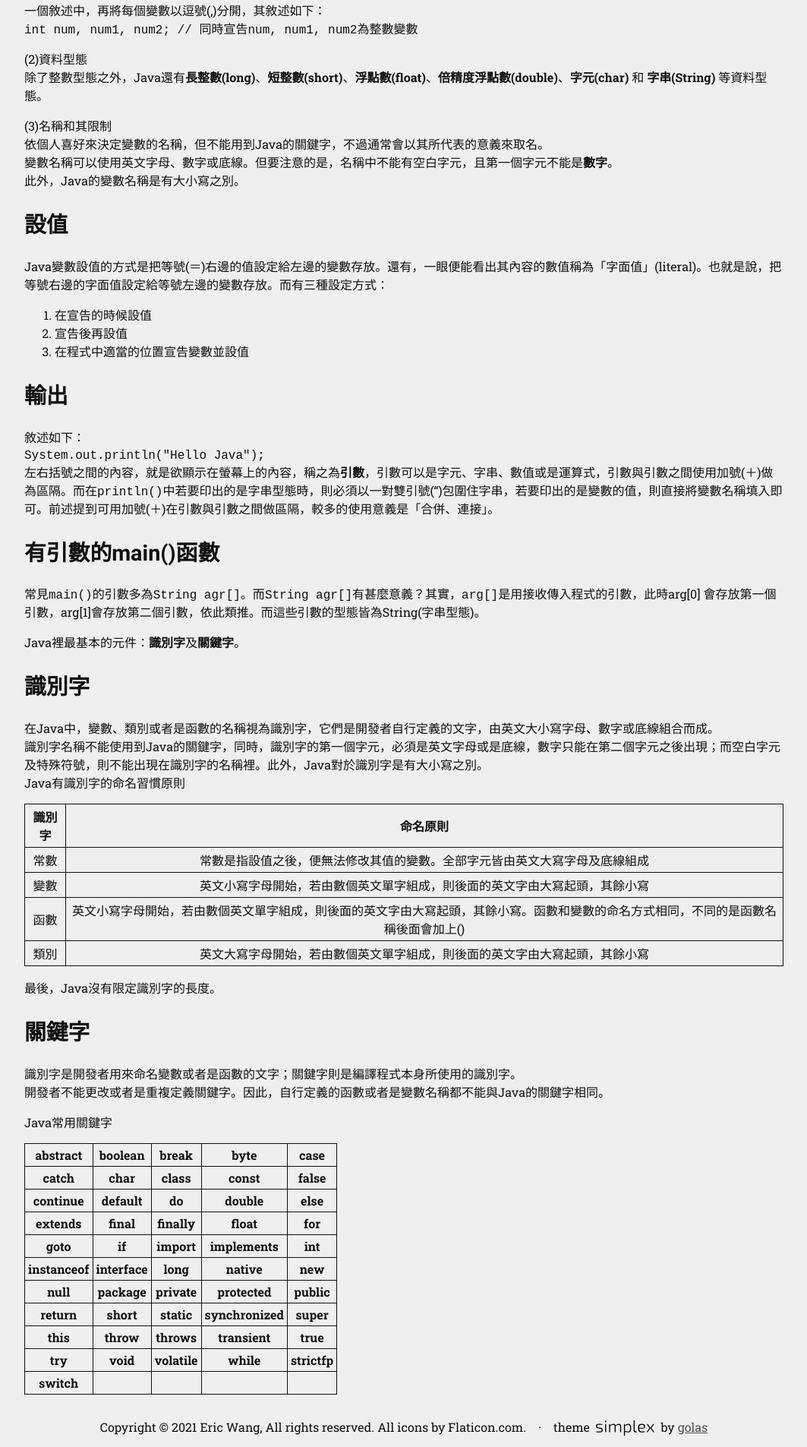
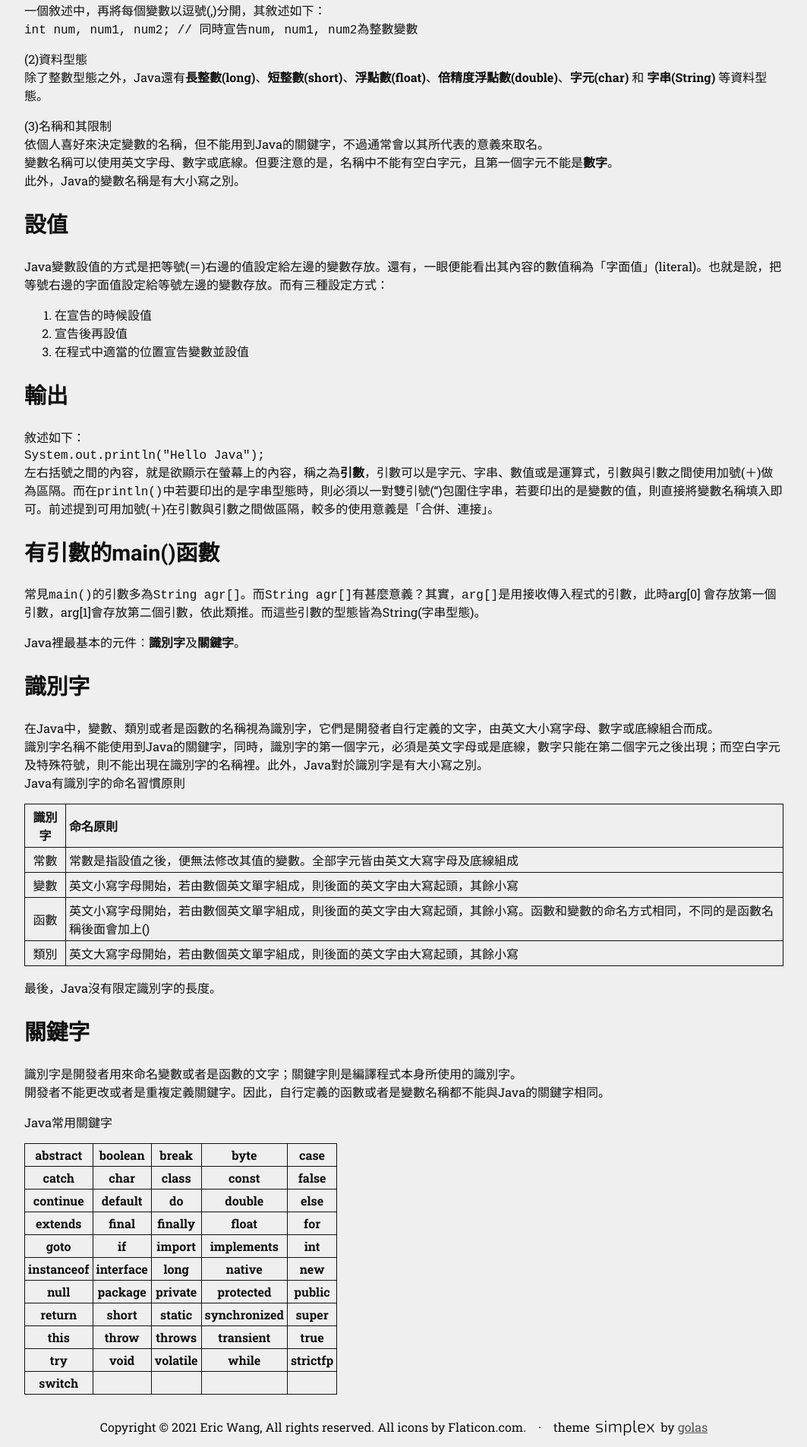
Before and after one commit to ericwang1013/ericwang1013.github.io, a Jekyll site: the page built from _posts/2022-01-08-java-basic-syntax.md, in a window 1280 px wide. Shown: the part 1864-3769 px from the top of the page at 76% size, without its empty margins (108-1171 px from the left). Built offline with Jekyll 4.4.1, drawn with Linux system fonts in a browser that asks for light colours.

```diff
--- a/_posts/2022-01-08-java-basic-syntax.md
+++ b/_posts/2022-01-08-java-basic-syntax.md
@@ -83,12 +83,12 @@ Java裡最基本的元件：**識別字**及**關鍵字**。
 識別字名稱不能使用到Java的關鍵字，同時，識別字的第一個字元，必須是英文字母或是底線，數字只能在第二個字元之後出現；而空白字元及特殊符號，則不能出現在識別字的名稱裡。此外，Java對於識別字是有大小寫之別。
 Java有識別字的命名習慣原則
 
-| 識別字 |                                                           命名原則                                                            |
-|:----:|:-------------------------------------------------------------------------------------------------------------------------:|
-|  常數  |                           常數是指設值之後，便無法修改其值的變數。全部字元皆由英文大寫字母及底線組成                            |
-|  變數  |                            英文小寫字母開始，若由數個英文單字組成，則後面的英文字由大寫起頭，其餘小寫                            |
+| 識別字 | 命名原則                                                                                                                      |
+|:----:|:--------------------------------------------------------------------------------------------------------------------------|
+|  常數  | 常數是指設值之後，便無法修改其值的變數。全部字元皆由英文大寫字母及底線組成                                                      |
+|  變數  | 英文小寫字母開始，若由數個英文單字組成，則後面的英文字由大寫起頭，其餘小寫                                                       |
 |  函數  | 英文小寫字母開始，若由數個英文單字組成，則後面的英文字由大寫起頭，其餘小寫。函數和變數的命名方式相同，不同的是函數名稱後面會加上() |
-|  類別  |                            英文大寫字母開始，若由數個英文單字組成，則後面的英文字由大寫起頭，其餘小寫                            |
+|  類別  | 英文大寫字母開始，若由數個英文單字組成，則後面的英文字由大寫起頭，其餘小寫                                                       |
 
 最後，Java沒有限定識別字的長度。
 
```
